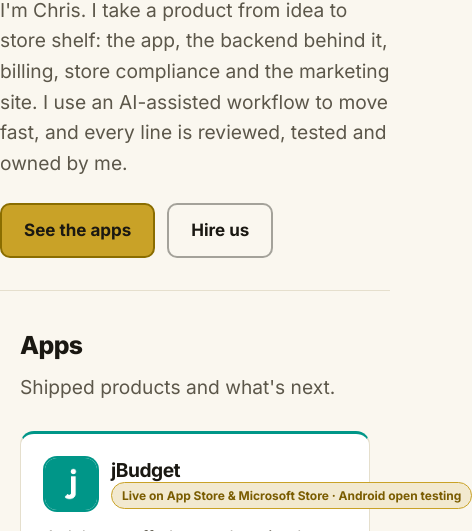
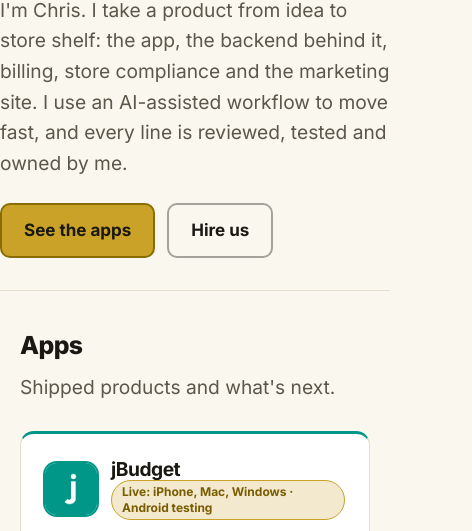
Before and after one commit to CB-Tech-Ninja-Software/cbtechninja-site, a plain HTML site: page index.html in a window 390 px wide. Shown: the part 263-794 px from the top of the page, 472 px wide, since content can reach past the window. Drawn offline with Linux system fonts and the light colour scheme.

Commit message:
Wrap status badges instead of overflowing card; shorten jBudget badge text
- index.html: jBudget badge now reads 'Live: iPhone, Mac, Windows · Android testing'
- style.css: .badge uses white-space: normal, max-width: 100%, overflow-wrap: anywhere, line-height: 1.35

Co-Authored-By: Claude Haiku 5.5 <noreply@anthropic.com>
(cherry picked from commit 7e08ccd5eee1ef2aa421682a93b08cf967c51ea4)

```diff
--- a/index.html
+++ b/index.html
@@ -24,7 +24,7 @@
 <h2>Apps</h2>
 <p class="lead" style="margin-bottom:28px">Shipped products and what's next.</p>
 <div class="grid">
-<article class="card app jbudget"><div class="top"><img src="images/jbudget-icon.png" alt="jBudget app icon" width="52" height="52"><div><h3><a href="apps/jbudget.html" style="color:inherit;text-decoration:none">jBudget</a></h3><span class="badge live">Live on App Store &amp; Microsoft Store &middot; Android open testing</span></div></div>
+<article class="card app jbudget"><div class="top"><img src="images/jbudget-icon.png" alt="jBudget app icon" width="52" height="52"><div><h3><a href="apps/jbudget.html" style="color:inherit;text-decoration:none">jBudget</a></h3><span class="badge live">Live: iPhone, Mac, Windows &middot; Android testing</span></div></div>
 <p>A debt payoff planner that simulates your real cash flow forward, with every paycheck, bill and debt payment on its exact date, and warns you of an overdraft months before it happens.</p>
 <div class="links"><a href="apps/jbudget.html">Learn more</a><a href="apps/jbudget-how-it-works.html">How it works</a><a href="apps/jbudget/articles/index.html">Guides</a><a href="https://apps.apple.com/app/id6824654831">App Store</a><a href="https://apps.microsoft.com/detail/9P0L066R3MTP">Microsoft Store</a><a href="https://play.google.com/apps/testing/io.github.cbtechninjasoftware.jbudget">Join the Android test</a><a href="https://cb-tech-ninja-software.github.io/jbudget-docs/">Docs &amp; privacy</a></div></article>
 <article class="card app jbudget"><div class="top"><div class="glyph t-jbudget" aria-hidden="true">jO</div><div><h3><a href="apps/jbudget-online.html" style="color:inherit;text-decoration:none">jBudget Online</a></h3><span class="badge">Pre-launch testing</span></div></div>
--- a/style.css
+++ b/style.css
@@ -76,7 +76,7 @@ section{padding:56px 0}
 .card .top{display:flex;align-items:center;gap:14px;margin-bottom:14px}
 .card .top img{width:52px;height:52px;border-radius:12px}
 .card .top h3{margin:0}
-.badge{display:inline-block;font-size:.75rem;font-weight:700;padding:3px 10px;border-radius:99px;border:1px solid var(--line);color:var(--ink-soft);white-space:nowrap}
+.badge{display:inline-block;font-size:.75rem;font-weight:700;padding:3px 10px;border-radius:99px;border:1px solid var(--line);color:var(--ink-soft);white-space:normal;max-width:100%;overflow-wrap:anywhere;line-height:1.35}
 .badge.live{color:var(--accent-ink);border-color:var(--accent);background:var(--accent-soft)}
 .card p{color:var(--ink-soft);flex:1}
 .links{display:flex;gap:16px;flex-wrap:wrap;font-weight:600;font-size:.95rem}
```
